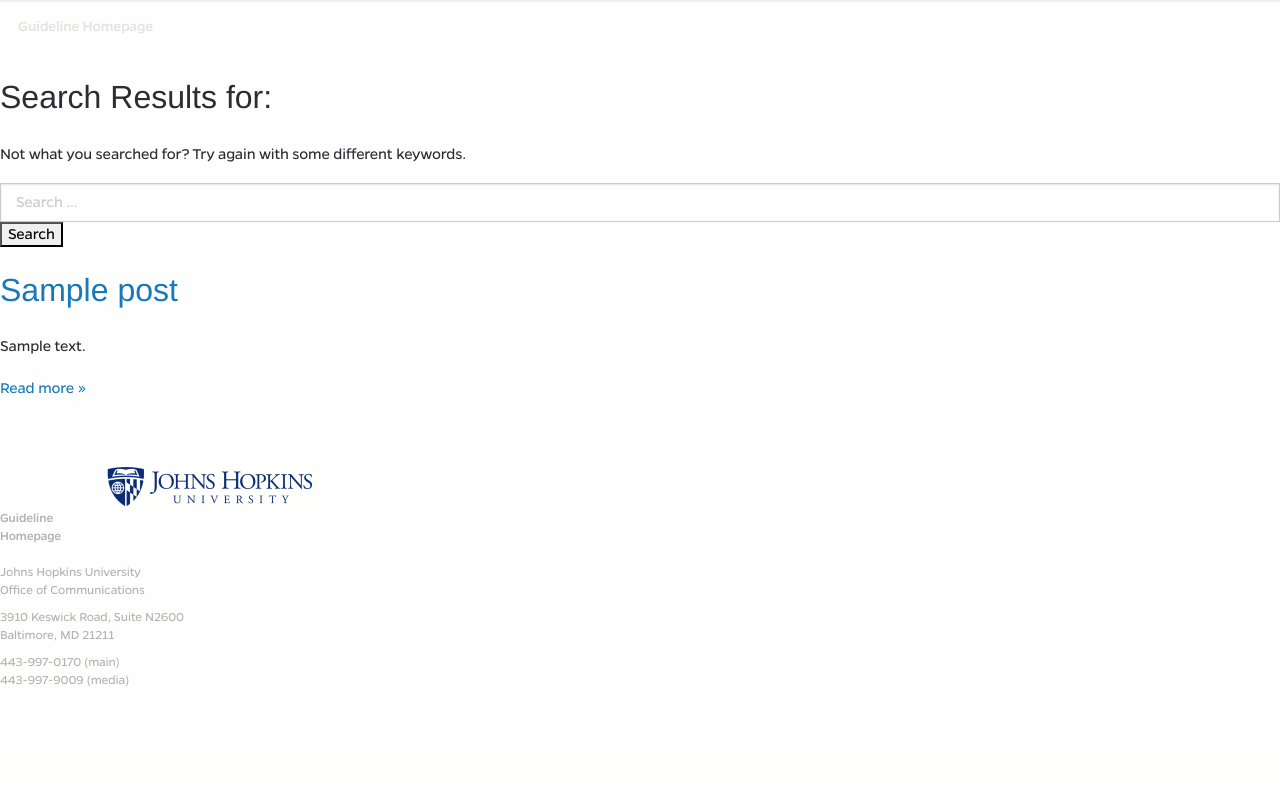
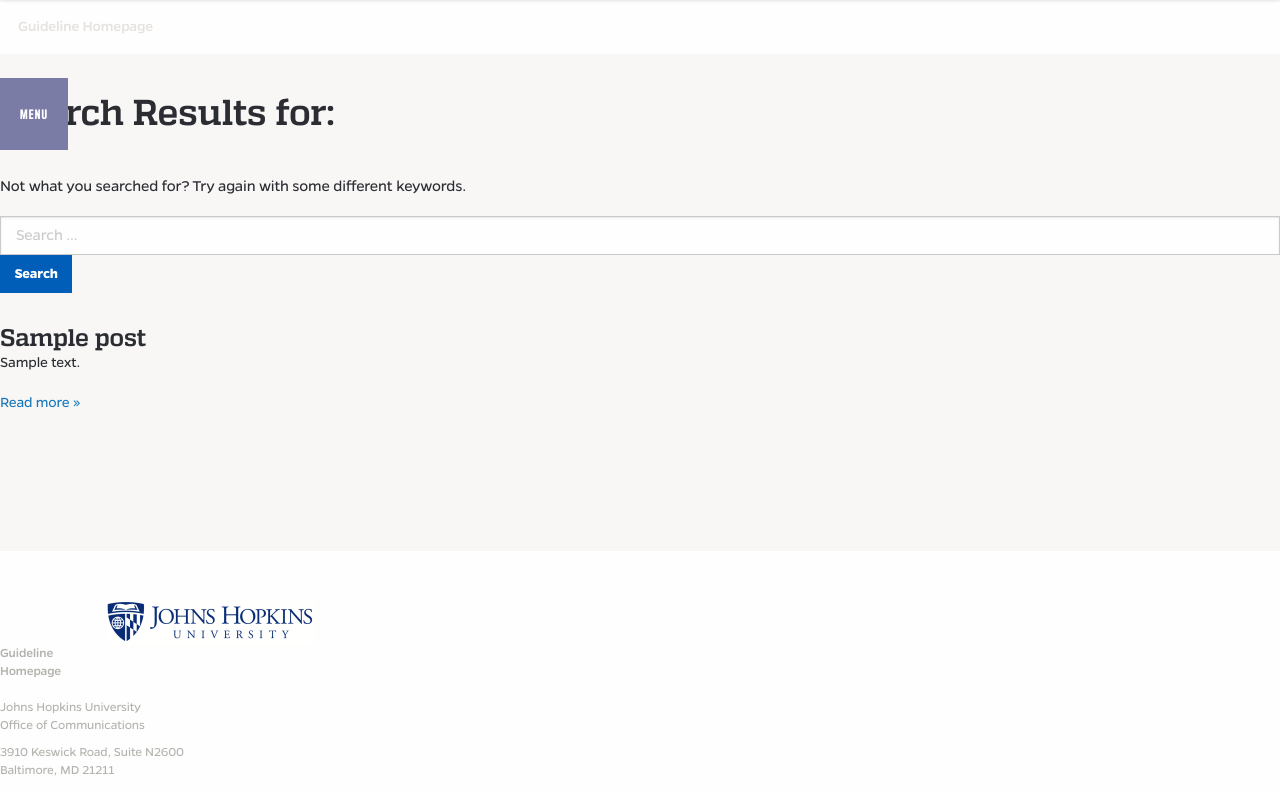
Before and after one commit to makethingsstudio/jhu-brand, a WordPress theme: template app/public/content/themes/jhu_id/search.php in a window 1280 px wide. Shown: the part 154-945 px from the top of the page. Before the commit the page ends 840 px from the top, so only its background shows below. Run offline with PHP 8.4 and a stand-in for WordPress, Linux system fonts and the light colour scheme; the site name, menu and one post (Sample post) are stand-ins, and other content is empty; some libraries are stand-ins or nearby versions.

Commit message:
update display of search form and results

```diff
--- a/app/public/content/themes/jhu_id/loop.php
+++ b/app/public/content/themes/jhu_id/loop.php
@@ -8,55 +8,17 @@
  */
 ?>
 
-<article id="post-<?php the_ID(); ?>" <?php post_class(); ?>>
+<article class="locale guideline-item" id="entry-<?php the_ID(); ?>">
+    <div class="media-text">
+        <header class="media-header">
 
-	<h1 class="post-title"><?php
-
-		if ( is_singular() ) :
-			the_title();
-		else : ?>
-
-			<a href="<?php echo esc_url( get_permalink() ); ?>" rel="bookmark"><?php
-				the_title(); ?>
-			</a><?php
-
-		endif; ?>
-
-	</h1>
-
-	<div class="post-meta"><?php
-		jhu_id_post_meta(); ?>
-	</div>
-
-	<div class="post-content"><?php
-
-		if ( '' != get_the_post_thumbnail() ) : ?>
-			<?php the_post_thumbnail(); ?><?php
-		endif; ?>
-
-		<?php if ( is_front_page() || is_category() || is_archive() || is_search() ) : ?>
-
-			<?php the_excerpt(); ?>
-			<a href="<?php the_permalink(); ?>"><?php _e( 'Read more &raquo;', 'jhu_id' ); ?></a>
-
-		<?php else : ?>
-
-			<?php the_content( __( 'Continue reading &raquo', 'jhu_id' ) ); ?>
-
-		<?php endif; ?>
-
-		<?php
-			wp_link_pages(
-				array(
-					'before'           => '<div class="linked-page-nav"><p>'. __( 'This article has more parts: ', 'jhu_id' ),
-					'after'            => '</p></div>',
-					'next_or_number'   => 'number',
-					'separator'        => ' ',
-					'pagelink'         => __( '&lt;%&gt;', 'jhu_id' ),
-				)
-			);
-		?>
-
-	</div>
-
-</article>
+            <h1 class="media-heading">
+                <?php the_title(); ?>
+            </h1>
+        </header>
+        <div class="media-content">
+            <?php the_excerpt(); ?>
+            <a href="<?php the_permalink(); ?>"><?php _e( 'Read more &raquo;', 'jhu_id' ); ?></a>
+        </div>
+    </div>
+</article><!-- /#entry-<?php the_ID(); ?>.locale entry page -->
--- a/app/public/content/themes/jhu_id/search.php
+++ b/app/public/content/themes/jhu_id/search.php
@@ -9,21 +9,30 @@
 
 get_header(); ?>
 
-	<section class="page-content primary" role="main"><?php
+    <main class="site-content page region" role="main">
+        <div class="row">
+        <?php if ( have_posts() ) : ?>
 
-		if ( have_posts() ) : ?>
+            <section class="locale">
+                <header class="entry-header">
+                    <a class="left-off-canvas-toggle menu-toggle" href="#">Menu</a>
+                    <h1 class="entry-heading medium-push-1"><?php printf( __( 'Search Results for: %s', 'jhu_id' ), get_search_query() ); ?></h1>
 
-			<div class="search-title">
-				<h1 ><?php printf( __( 'Search Results for: %s', 'jhu_id' ), get_search_query() ); ?></h1>
+                </header>
 
-				<div class="second-search">
+                <div class="row">
+                    <div class="columns medium-9 second-search medium-push-1">
                         <p>
                             <?php _e( 'Not what you searched for? Try again with some different keywords.', 'jhu_id' ); ?>
                         </p>
 
                         <?php get_search_form(); ?>
                     </div>
-			</div><?php
+                </div>
+
+                <div class="row">
+                    <div class="uno columns medium-push-1 medium-9">
+                        <?php
 
                             while ( have_posts() ) : the_post();
 
@@ -52,6 +61,10 @@ get_header(); ?>
                             <?php get_template_part( 'template-part', 'pagination' ); ?>
 
                         </div>
+                    </div>
+                </div>
             </section>
+        </div>
+    </main>
 
 <?php get_footer(); ?>
--- /dev/null
+++ b/app/public/content/themes/jhu_id/searchform.php
@@ -0,0 +1,22 @@
+<?php
+/**
+ * jhu_id template for displaying Search-Results-Pages
+ *
+ * @package WordPress
+ * @subpackage jhu_id
+ * @since jhu_id 1.0
+ */
+?>
+
+
+<form class="search-form row collapse" role="search" method="get" action="<?php echo home_url( '/' ); ?>">
+    <div class="medium-9 columns">
+        <label>
+            <input type="search" class="search-field" placeholder="Search …" value="" name="s" title="Search for:" />
+        </label>
+    </div>
+    <div class="medium-3 columns">
+
+        <input class="button search-submit" type="submit" value="Search" />
+    </div>
+</form>
```
Also changed, not shown: app/public/content/themes/jhu_id/template-page-guideline.php (+9 -46 lines). Lines whose indentation alone changed are shown as unchanged.
